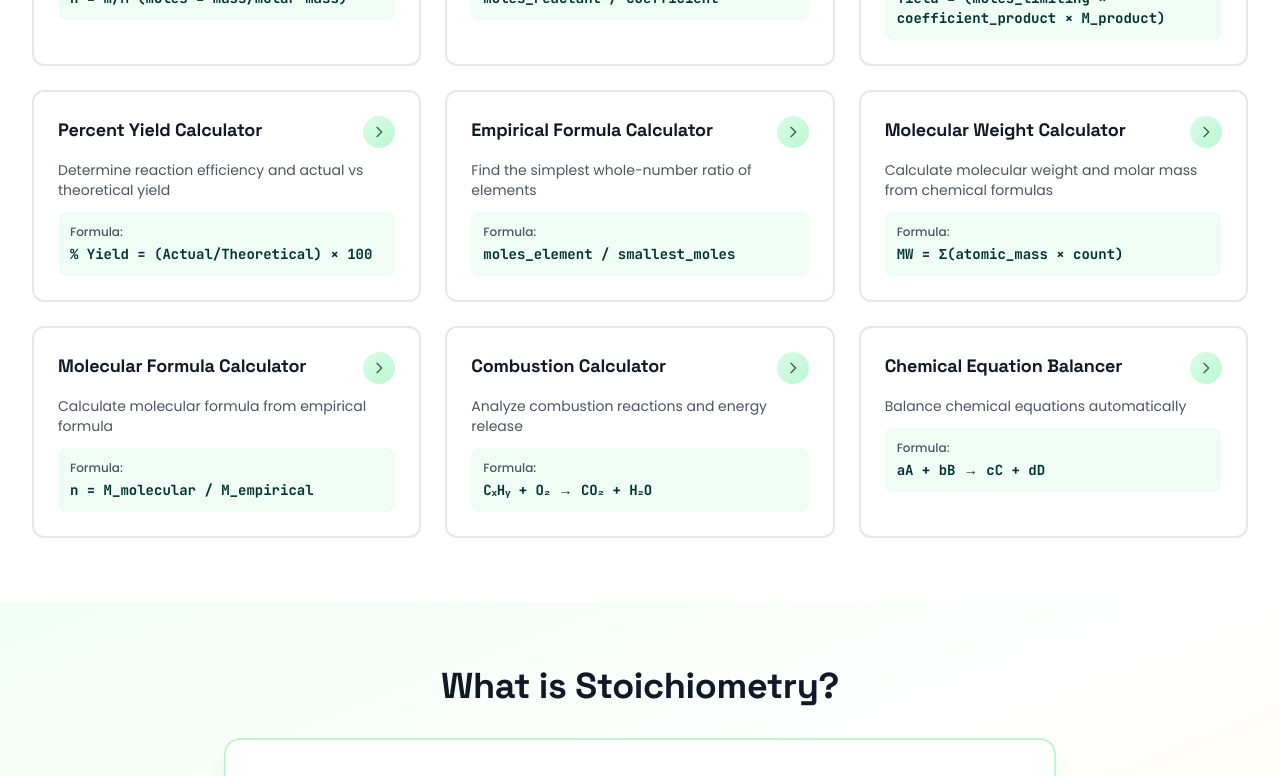
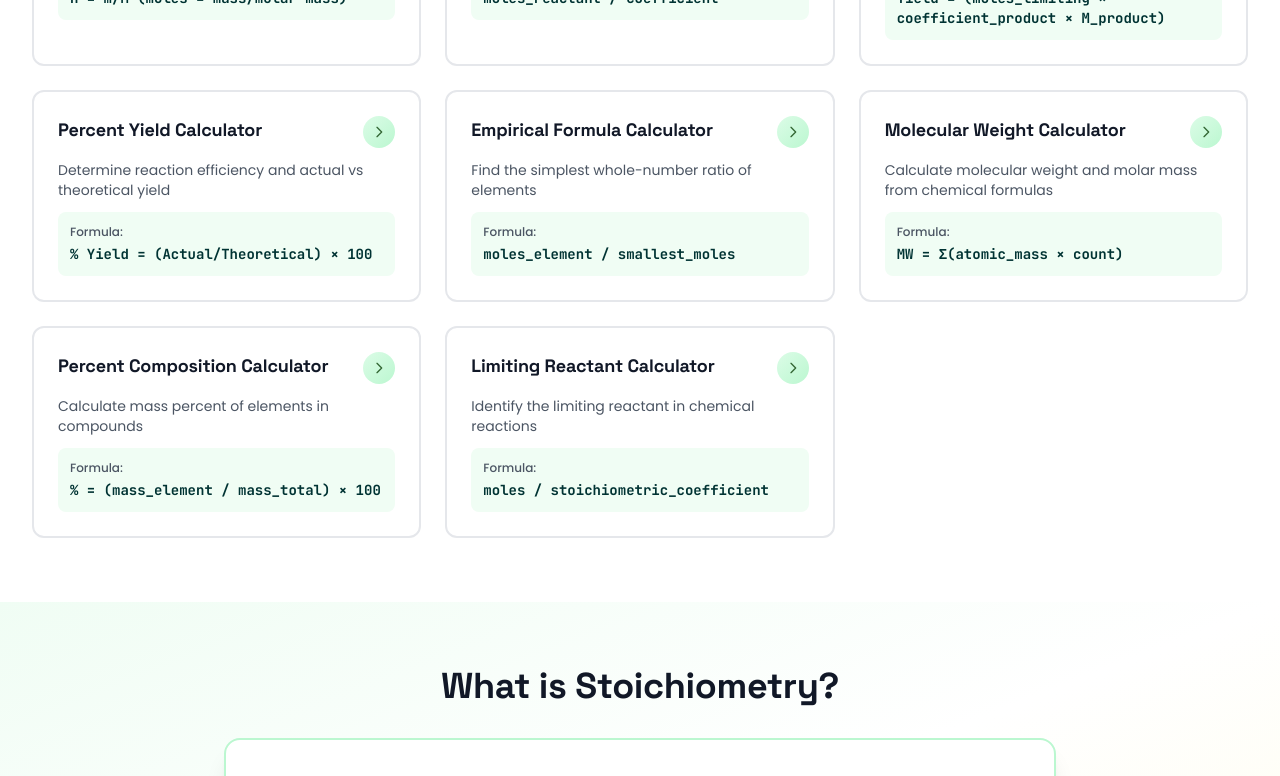
Before and after one commit to Zohaibmayo50/chemical-calculators, a Next.js app: page /stoichiometry-calculators in a window 1280 px wide. Shown: the part 1228-2004 px from the top of the page. Built offline with nearby package versions, Linux system fonts and the light colour scheme; a web font is replaced by a local one.

Commit message:
Fix stoichiometry calculators: remove non-existent calculators and add missing ones

```diff
--- a/data/calculators.ts
+++ b/data/calculators.ts
@@ -86,33 +86,23 @@ export const calculatorCategories: CalculatorCategory[] = [
         educationalLevel: ['high-school', 'college']
       },
       {
-        id: 'molecular-formula',
-        name: 'Molecular Formula Calculator',
-        description: 'Calculate molecular formula from empirical formula',
-        slug: 'molecular-formula-calculator',
-        formula: 'n = M_molecular / M_empirical',
-        variables: 'n = multiplier for empirical formula',
-        units: 'g/mol',
+        id: 'percent-composition',
+        name: 'Percent Composition Calculator',
+        description: 'Calculate mass percent of elements in compounds',
+        slug: 'percent-composition-calculator',
+        formula: '% = (mass_element / mass_total) × 100',
+        variables: 'Element mass divided by compound mass',
+        units: '%',
         educationalLevel: ['high-school', 'college']
       },
       {
-        id: 'combustion',
-        name: 'Combustion Calculator',
-        description: 'Analyze combustion reactions and energy release',
-        slug: 'combustion-calculator',
-        formula: 'CₓHᵧ + O₂ → CO₂ + H₂O',
-        variables: 'Complete combustion with oxygen',
-        units: 'mol, kJ',
-        educationalLevel: ['high-school', 'college']
-      },
-      {
-        id: 'balancing-equations',
-        name: 'Chemical Equation Balancer',
-        description: 'Balance chemical equations automatically',
-        slug: 'balancing-equations-calculator',
-        formula: 'aA + bB → cC + dD',
-        variables: 'Coefficients a,b,c,d balance atoms on both sides',
-        units: 'stoichiometric coefficients',
+        id: 'limiting-reactant',
+        name: 'Limiting Reactant Calculator',
+        description: 'Identify the limiting reactant in chemical reactions',
+        slug: 'limiting-reactant-calculator',
+        formula: 'moles / stoichiometric_coefficient',
+        variables: 'Compare reactant ratios to determine limiting reagent',
+        units: 'mol',
         educationalLevel: ['high-school', 'college']
       },
     ]
```
